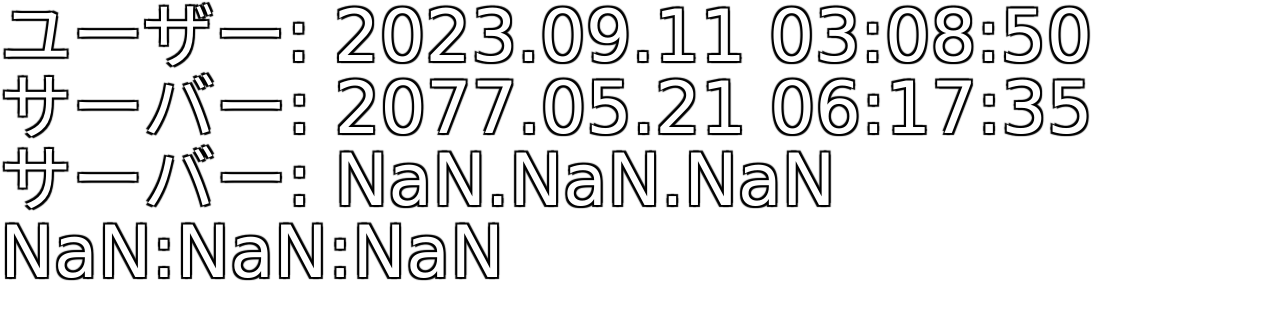
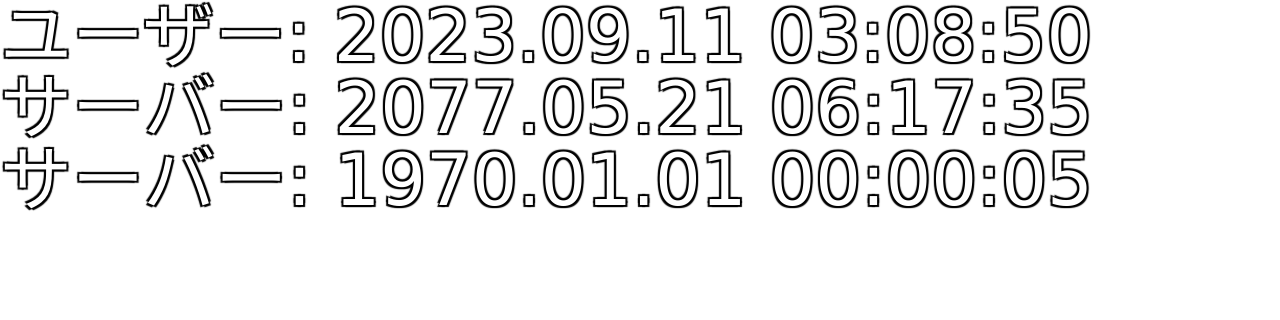
Before and after one commit to gigigiNoGiryu/bp, a plain HTML site: page index.html in a window 1280 px wide. Drawn offline with Linux system fonts and the light colour scheme.

Commit message:
Add files via upload

```diff
--- a/index.html
+++ b/index.html
@@ -47,9 +47,9 @@ text-shadow:
 			//現在のPCの日時
 			var datePC = new Date();
 			//サーバー時間との差分を反映
-			var dateServer = new Date(datePC - diffTime);
+			var dateServer = new Date(datePC.getTime() - diffTime);
 			//サーバー時間との差分を反映2
-			var dateServer2 = new Date(datePC + diffTime);
+			var dateServer2 = new Date(datePC.getTime() + diffTime);
 
 			// ID付与(#date)
 			var element = document.getElementById("date");
```
